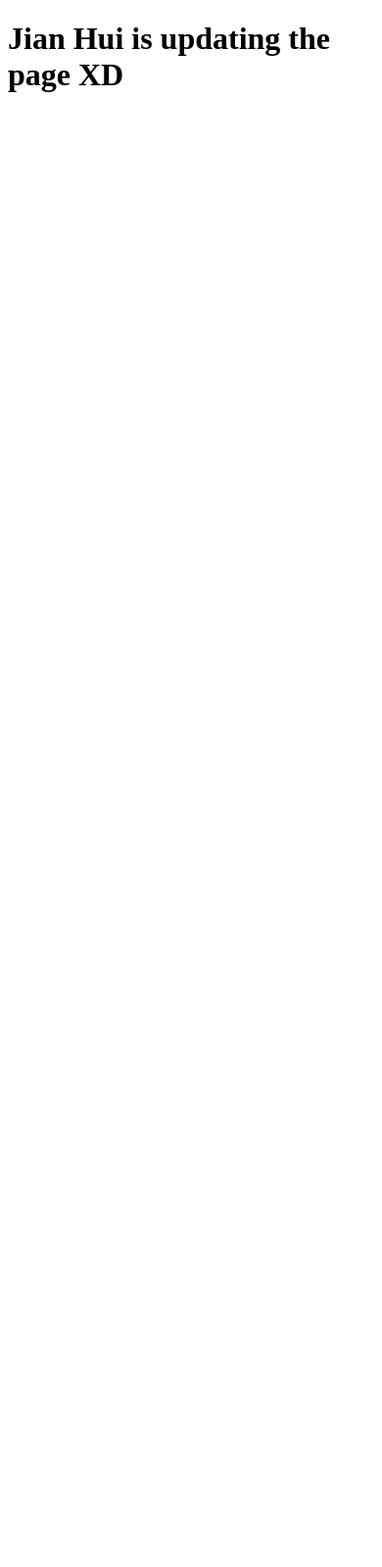
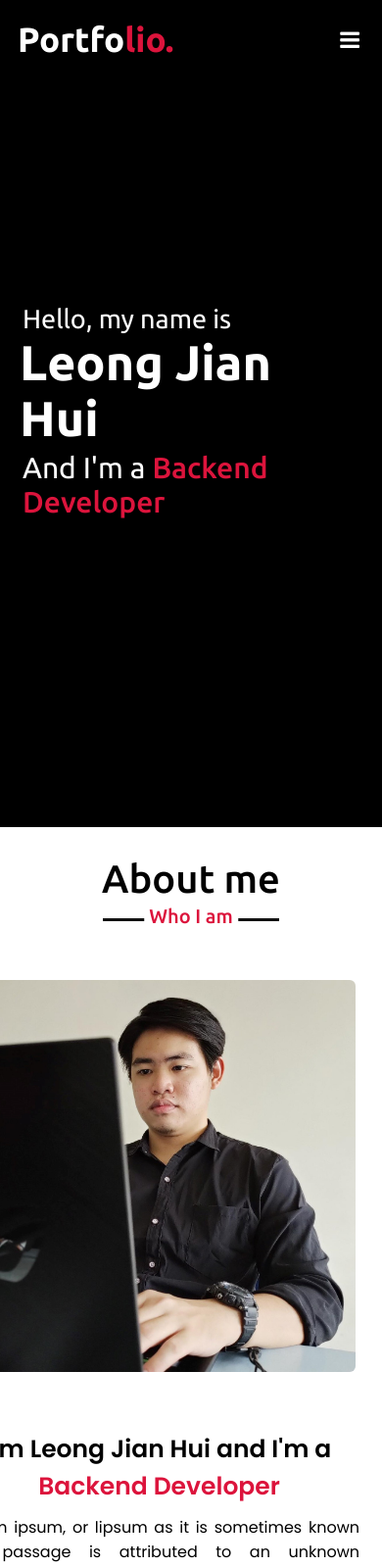
Before and after one commit to jianhui99/jianhui99.github.io, a plain HTML site: page index.html in a window 390 px wide. Shown: the top 1599 px of the page at 98% size. Before the commit the page ends 844 px from the top, so only its background shows below. Drawn offline with nearby package versions, Linux system fonts and the light colour scheme.

Commit message:
update home, about section

```diff
--- a/index.html
+++ b/index.html
@@ -2,18 +2,66 @@
 <html lang="en">
 <head>
     <title>Jian Hui Leong's personal website</title>
-  <base href="/">
     <meta charset="utf-8">
     <meta name="apple-mobile-web-app-capable" content="yes">
     <meta name="viewport" content="width=device-width, initial-scale=1">
     <meta name="keywords" content="jianhui, leong, hui, new era, developer, backend, software, engineer, leong jian hui">
     <meta name="author" content="JianHui Leong">
     <meta name="description" content="Jian Hui Leong's Personal Website">
-  <link rel="icon" type="image/x-icon" href="favicon.ico">
-  <link href="https://fonts.googleapis.com/css?family=Roboto:300,400,500&display=swap" rel="stylesheet">
-  <link href="https://fonts.googleapis.com/icon?family=Material+Icons" rel="stylesheet">
+    <link rel="stylesheet" href="style.css">
+    <!-- <script src="https://kit.fontawesome.com/a076d05399.js" crossorigin="anonymous"></script> -->
+    <link href="http://maxcdn.bootstrapcdn.com/font-awesome/4.1.0/css/font-awesome.min.css" rel="stylesheet">
+    <script src="https://code.jquery.com/jquery-3.6.0.min.js"></script>
 </head>
+
 <body>
-    <h1>Jian Hui is updating the page XD</h1>
+    <nav class="navbar">
+        <div class="max-width">
+            <div class="logo">
+                <a href="#">Portfo<span>lio.</span></a>
+            </div>
+            <ul class="menu">
+                <li><a href="#">Home</a></li>
+                <li><a href="#">About</a></li>
+                <li><a href="#">Skills</a></li>
+                <li><a href="#">Contact</a></li>
+            </ul>
+            <div class="menu-btn">
+                <i class="fa fa-bars"></i>
+            </div>
+        </div>
+    </nav>
+
+    <!-- home section start -->
+    <sction class="home" id="home">
+        <div class="max-width">
+            <div class="home-content">
+                <div class="text-1">Hello, my name is</div>
+                <div class="text-2">Leong Jian Hui</div>
+                <div class="text-3">And I'm a <span>Backend Developer</span></div>
+            </div>
+        </div>
+    </sction>
+
+    <div class="custom-height"></div>
+
+    <!-- about section start -->
+    <sction class="about" id="about">
+        <div class="max-width">
+            <h2 class="title">About me</h2>
+            <div class="about-content">
+                <div class="column left">
+                    <img src="assets\images\hui-pro.PNG" alt="">
+                </div>
+                <div class="column right">
+                    <div class="text">I'm Leong Jian Hui and I'm a <span>Backend Developer</span></div>
+                    <p>Lorem ipsum, or lipsum as it is sometimes known the passage is attributed to an unknown typesetter in the passage is attributed to an unknown typesetter in the 15th century who is thought to have scrambled parts of Cicero's De Finibus Bonorum et Malorum for use in a type specimen book Lorem ipsum, or lipsum as it is sometimes known, is dummy text used in laying out print, graphic or web designs. The passage is attributed to an unknown typesetter in the 15th century who is thought to have scrambled parts of Cicero's De Finibus Bonorum et Malorum for use in a type specimen book Lorem ipsum, or lipsum as it is sometimes known, is dummy text used in laying out print, graphic or web designs. The passage is attributed.</p>
+                    <a href="#">Download CV</a>
+                </div>
+            </div>
+        </div>
+    </sction>
+
+    <script src="script.js"></script>
 </body>
 </html>
--- /dev/null
+++ b/script.js
@@ -0,0 +1,14 @@
+$(document).ready(function() {
+    $(window).scroll(function() {
+        if(this.scrollY > 20){
+            $('.navbar').addClass('sticky');
+        }else{
+            $('.navbar').removeClass('sticky');
+        }
+    });
+    // toggle menu/navbar script
+    $('.menu-btn').click(function() {
+        $('.navbar .menu').toggleClass("active");
+        $('.menu-btn i').toggleClass("active");
+    });
+});
--- /dev/null
+++ b/style.css
@@ -0,0 +1,402 @@
+@import url('https://fonts.googleapis.com/css2?family=Poppins:wght@400;500;600;700&family=Ubuntu:wght@400;500;700&display=swap');
+
+*{
+    margin: 0;
+    padding: 0;
+    box-sizing: border-box;
+    text-decoration: none;
+}
+
+/* navbar styling */
+.navbar{
+    position: fixed;
+    width: 100%;
+    padding: 20px 0;
+    z-index: 999;
+    font-family: 'Ubuntu', sans-serif;
+    transition: all 0.3s ease;
+}
+
+.navbar.sticky{
+    padding: 20px 0;
+    background: crimson;
+}
+
+.max-width{
+    max-width: 1300px;
+    padding: 0 80px;
+    margin: auto;
+}
+
+.navbar .max-width{
+    display: flex;
+    align-items: center;
+    justify-content: space-between;
+}
+.navbar .logo a{
+    color: #fff;
+    margin-left: -65px;
+    font-size: 35px;
+    font-weight: 600;
+}
+
+.navbar .logo a span{
+    color: crimson;
+    transition: all 0.3s ease;
+}
+
+.navbar.sticky .logo a span{
+    color: #fff;
+}
+
+.navbar .menu li{
+    list-style: none;
+    display: inline-block;
+}
+
+.navbar .menu li a{
+    color: #fff;
+    font-size: 18px;
+    font-weight: 500;
+    margin-left: 25px;
+    transition: color 0.3s ease;
+}
+
+.navbar .menu li a:hover{
+    color: crimson;
+}
+
+.navbar.sticky .menu li a:hover{
+    color: #fff;
+}
+
+/* menu btn styling */
+.menu-btn{
+    color: #fff;
+    font-size: 23px;
+    cursor: pointer;
+    display: none;
+}
+
+
+/* home section styling */
+.home{
+    display: flex;
+    height: 100vh;
+    background-color: black;
+    color: #fff;
+    min-height: 500px;
+    font-family: 'Ubuntu', sans-serif;
+}
+
+.home .max-width{
+    margin: auto 0 auto 40px;
+}
+
+.home .home-content .text-1{
+    font-size: 27px;
+}
+
+.home .home-content .text-2{
+    font-size: 75px;
+    font-weight: 600;
+    margin-left: -3px;
+}
+
+.home .home-content .text-3{
+    font-size: 40px;
+    margin: 5px 0;
+}
+
+.home .home-content .text-3 span{
+    color: crimson;
+    font-weight: 500;
+}
+
+.home .home-content a{
+    display: inline-block;
+    background: crimson;
+    color: #fff;
+    font-size: 25px;
+    padding: 12px 36px;
+    margin-top: 20px;
+    border-radius: 6px;
+    border: 2px solid crimson;
+    transition: all 0.3s ease;
+}
+
+.home .home-content a:hover{
+    color: crimson;
+    background: none;
+}
+
+
+/* responsive media query start */
+
+@media (max-width:1143px){
+    .home .max-width{
+        margin-left: 0px;
+    }
+    .navbar .logo a{
+        margin-left: -5px;
+    }
+
+    .about .about-content .column{
+        width: 100%;
+    }
+
+    .about .about-content .left{
+        display: flex;
+        justify-content: center;
+        margin: 0 auto 60px;
+    }
+
+    .about .about-content .right{
+        flex: 100%;
+    }
+
+    .about .about-content .right .text{
+        text-align: center;
+    }
+}
+
+@media (max-width:1104px){
+    .home .max-width{
+        margin-left: 0px;
+    }
+    .navbar .logo a{
+        margin-left: -5px;
+    }
+
+    .about .about-content .left img{
+        height: 350px;
+        width: 350px;
+    }
+}
+
+@media (max-width:991px){
+    .max-width{
+        padding: 0 50px;
+    }
+    .navbar .logo a{
+        margin-left: -5px;
+    }
+
+    .about .about-content .column{
+        width: 100%;
+    }
+
+    .about .about-content .left{
+        display: flex;
+        justify-content: center;
+        margin: 0 auto 60px;
+    }
+
+    .about .about-content .right{
+        flex: 100%;;
+    }
+}
+
+
+@media (max-width:947px){
+    .max-width{
+        padding: 0 50px;
+        max-width: 800px;
+    }
+    .menu-btn{
+        display: block;
+        z-index: 999;
+    }
+    .menu-btn i.active:before{
+        content: "\f00d";
+    }
+    .navbar .logo a{
+        margin-left: -5px;
+    }
+    .navbar .menu{
+        position: fixed;
+        height: 100vh;
+        width: 100%;
+        left: -100%;
+        top: 0;
+        background: #111;
+        text-align: center;
+        padding-top: 80px;
+        transition: all 0.3s ease;
+    }
+    .navbar .menu.active{
+        left: 0;
+    }
+    .navbar .menu li{
+        display: block;
+    }
+    .navbar .menu li a{
+        display: inline-block;
+        margin: 20px 0;
+        font-size: 25px;
+    }
+    .home .home-content .text-2{
+        font-size: 70px;
+    }
+    .home .home-content .text-3{
+        font-size: 35px;
+    }
+    .about .about-content .column{
+        width: 100%;
+    }
+
+    .about .about-content .left{
+        display: flex;
+        justify-content: center;
+        margin: 0 auto 60px;
+    }
+
+    .about .about-content .right{
+        flex: 100%;;
+    }
+}
+
+@media (max-width:690px){
+    .max-width{
+        padding: 0 23px;
+    }
+    .home .home-content .text-2{
+        font-size: 60px;
+    }
+    .home .home-content .text-3{
+        font-size: 32px;
+    }
+}
+
+@media (max-width:480px){
+    .max-width{
+        padding: 0 23px;
+    }
+    .home .home-content .text-2{
+        font-size: 50px;
+    }
+    .home .home-content .text-3{
+        font-size: 30px;
+    }
+}
+
+@media (max-width:414px){
+    .max-width{
+        padding: 0 23px;
+    }
+    .home .home-content .text-2{
+        font-size: 50px;
+    }
+    .home .home-content .text-3{
+        font-size: 30px;
+    }
+
+    .about .about-content .left img{
+        height: 100px;
+        width: 100px;
+    }
+}
+
+
+
+/* about section styling */
+section{
+    padding: 100px 0;
+}
+
+.about{
+    font-family: 'Poppins', sans-serif;
+}
+
+.about .title{
+    position: relative;
+    text-align: center;
+    font-size: 40px;
+    font-weight: 500;
+    margin-bottom: 60px;
+    padding-bottom: 20px;
+    font-family: 'Ubuntu', sans-serif;
+}
+
+.about .title::before{
+    content: "";
+    position: absolute;
+    bottom: 0px;
+    left: 50%;
+    width: 180px;
+    height: 3px;
+    background: #111;
+    transform: translateX(-50%);
+}
+
+.about .title::after{
+    content: "Who I am";
+    position: absolute;
+    bottom: -12px;
+    left: 50%;
+    font-size: 20px;
+    color: crimson;
+    padding: 5px;
+    background: #fff;
+    transform: translateX(-50%);
+}
+
+.about .about-content{
+    margin-left: -65px;
+    display: flex;
+    align-items: center;
+    flex-wrap: wrap;
+    justify-content: space-between;
+}
+
+.about .about-content .left{
+    width: 45%;
+}
+
+.about .about-content .left img{
+    height: 400px;
+    width: 400px;
+    object-fit: cover;
+    border-radius: 6px;
+}
+
+
+.about .about-content .right{
+    width: 55%;
+}
+
+.about .about-content .right .text{
+    font-size: 25px;
+    font-weight: 600;
+    margin-bottom: 10px;
+}
+
+.about .about-content .right .text span{
+    color: crimson;
+}
+
+.about .about-content .right p{
+    text-align: justify;
+}
+
+.about .about-content .right a{
+    display: inline-block;
+    background: crimson;
+    color: #fff;
+    font-size: 20px;
+    padding: 10px 30px;
+    margin-top: 20px;
+    font-weight: 500;
+    border-radius: 6px;
+    border: 2px solid crimson;
+    transition: all 0.3s ease;
+}
+
+.about .about-content .right a:hover{
+    color: crimson;
+    background: none;
+}
+
+.custom-height{
+    height: 30px;
+}
```
Also changed, not shown: assets/images/hui-pro.PNG (added). Lines whose indentation alone changed are shown as unchanged.
